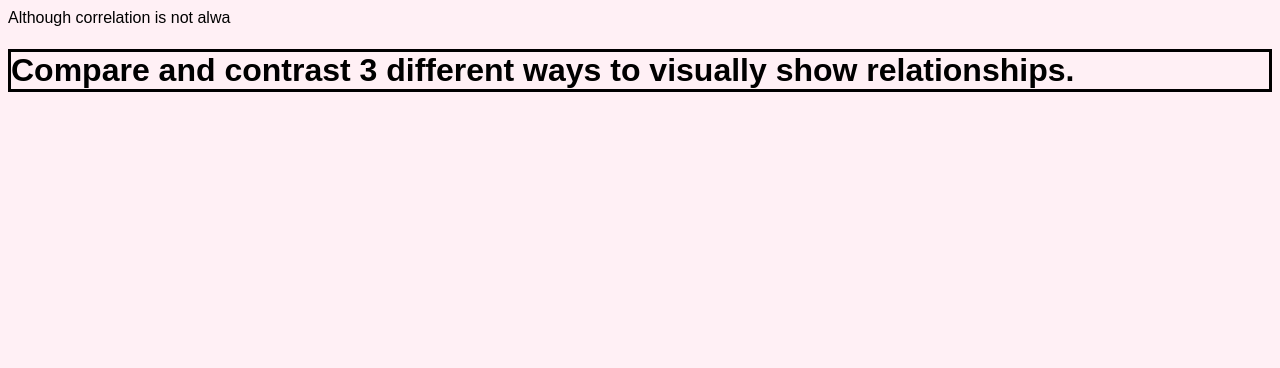
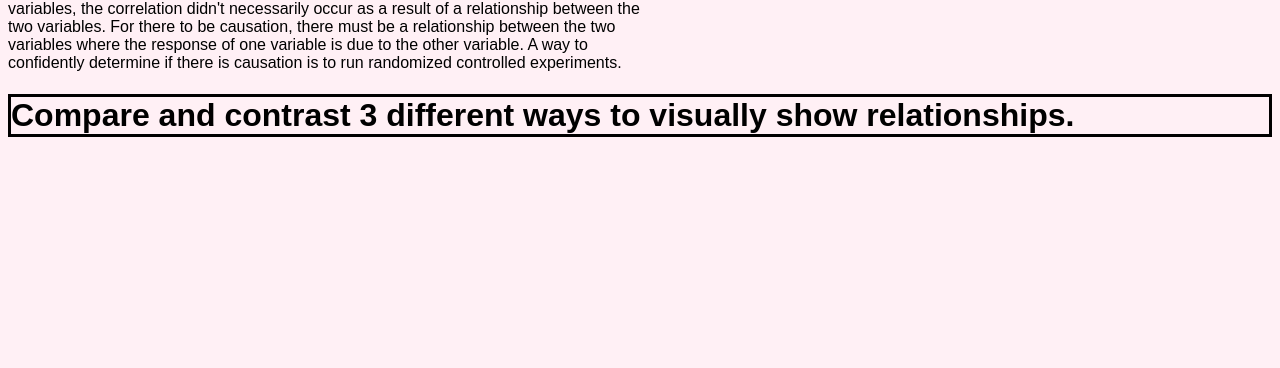
Before and after one commit to abbyhegarty/correlation-causation, a plain HTML site: page index.html in a window 1280 px wide. Shown: the part 432-800 px from the top of the page. Drawn offline with Linux system fonts and the light colour scheme.

Commit message:
Update index.html

```diff
--- a/index.html
+++ b/index.html
@@ -31,8 +31,7 @@ Correlation is used to show the strength of a relationship between two variables
 
   <h1>What is the difference between correlation and causation?</h1>
  <p>
-  Although correlation is not alwa
-
+  Although correlation does not always entail causation, a strong correlation can be a good indicator that there is causation. Just because there is a correlation between two variables, the correlation didn't necessarily occur as a result of a relationship between the two variables. For there to be causation, there must be a relationship between the two variables where the response of one variable is due to the other variable. A way to confidently determine if there is causation is to run randomized controlled experiments.
     </p>
 
   <h1>Compare and contrast 3 different ways to visually show relationships.</h1>
```
